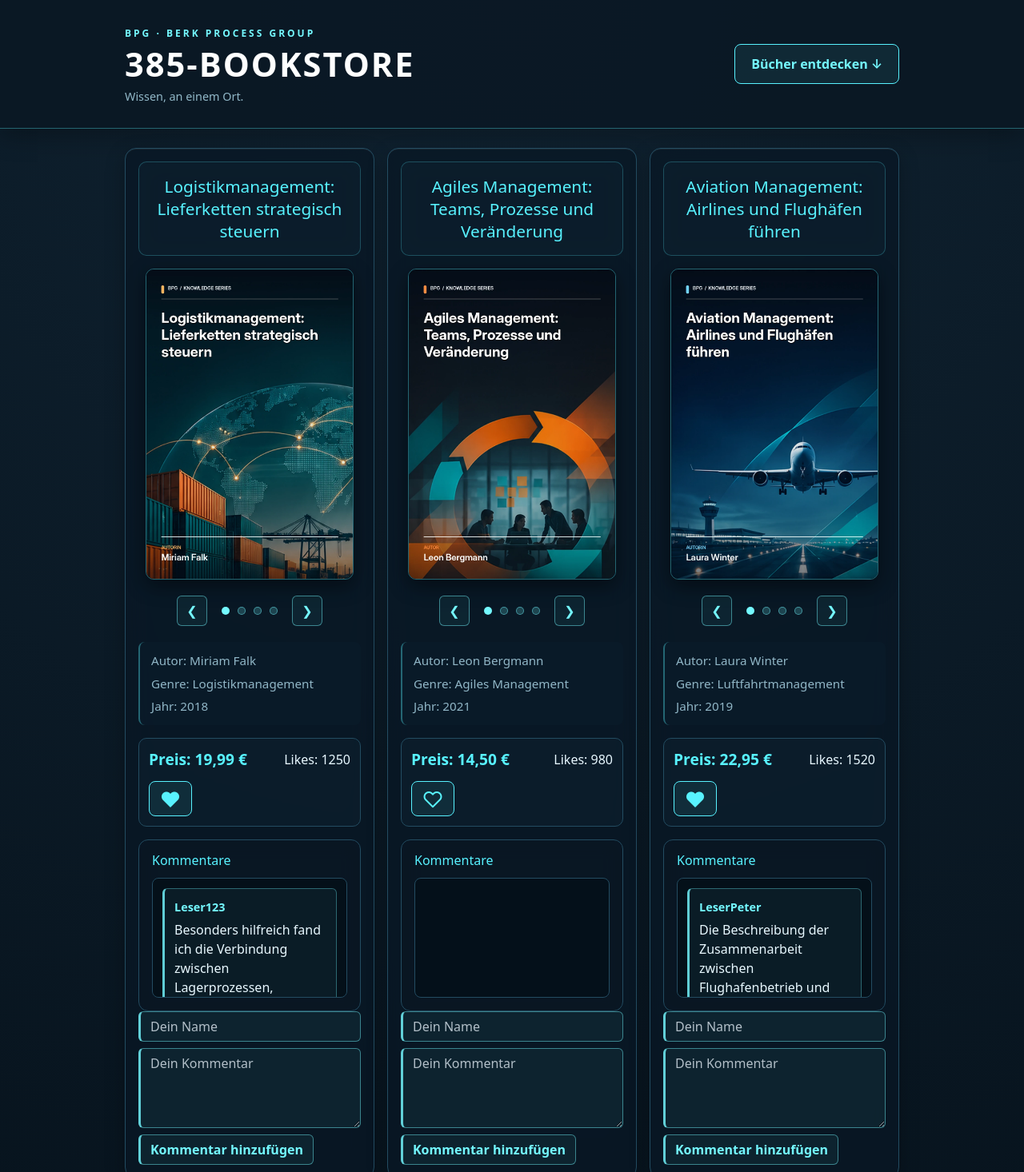
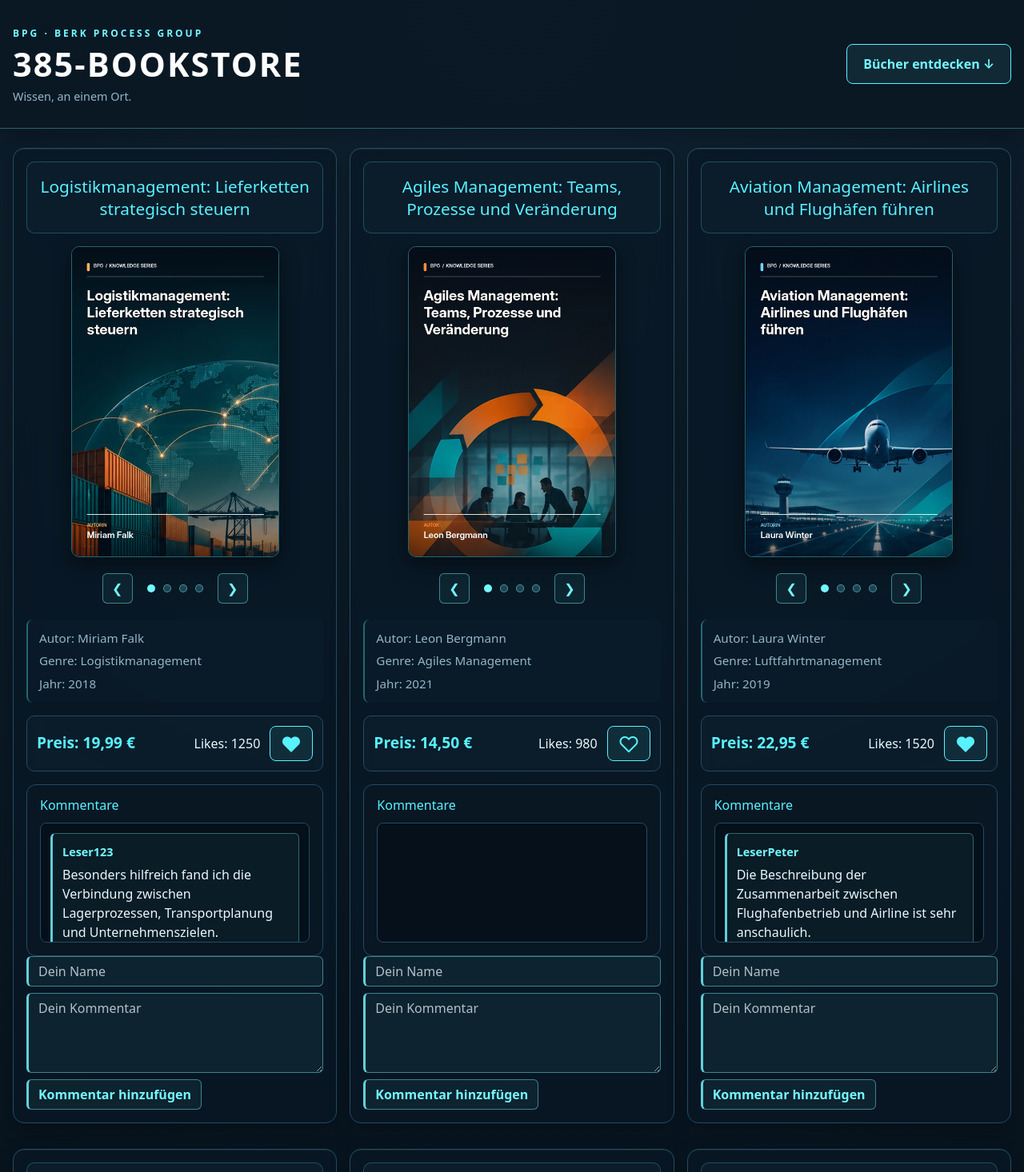
Before and after one commit to berk-dev385/myBookstore, a plain HTML site: page index.html in a window 1280 px wide. Shown: the top 1466 px of the page at 80% size. Drawn offline with nearby package versions, Linux system fonts and the light colour scheme.

Commit message:
refact: fixed galerie view

```diff
--- a/style.css
+++ b/style.css
@@ -1,5 +1,5 @@
 #book_list {
-  max-width: 1000px;
+  max-width: 1400px;
   margin: 24px auto;
   padding: 0 16px;
   display: flex;
@@ -80,8 +80,8 @@
   padding: 16px;
   color: #e8f8ff;
 
-  backdrop-filter: blur(14px);
-  -webkit-backdrop-filter: blur(14px);
+  backdrop-filter: none;
+  -webkit-backdrop-filter: none;
 }
 
 /* Comments heading */
@@ -111,7 +111,7 @@
 
 /* BPG glass design - book cards */
 #book_list .card {
-  flex: 1 1 280px;
+  flex: 1 1 360px;
   min-width: 0;
   background: rgba(10, 24, 36, 0.78);
   color: #e8f8ff;
@@ -400,7 +400,7 @@ body {
 
 /* Header content and responsive layout */
 .site-header-inner {
-  max-width: 1000px;
+  max-width: 1400px;
   margin: 0 auto;
   padding: 28px 16px;
   display: flex;
```
